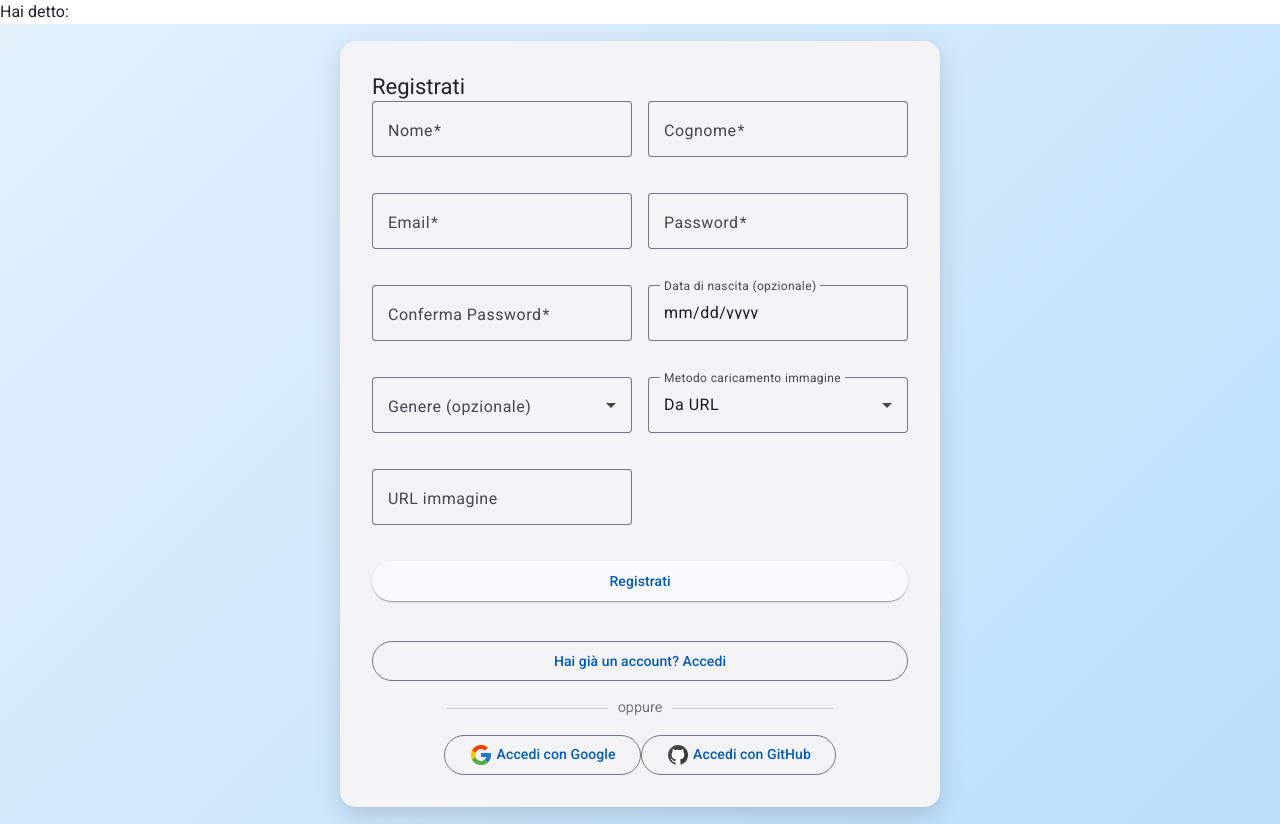
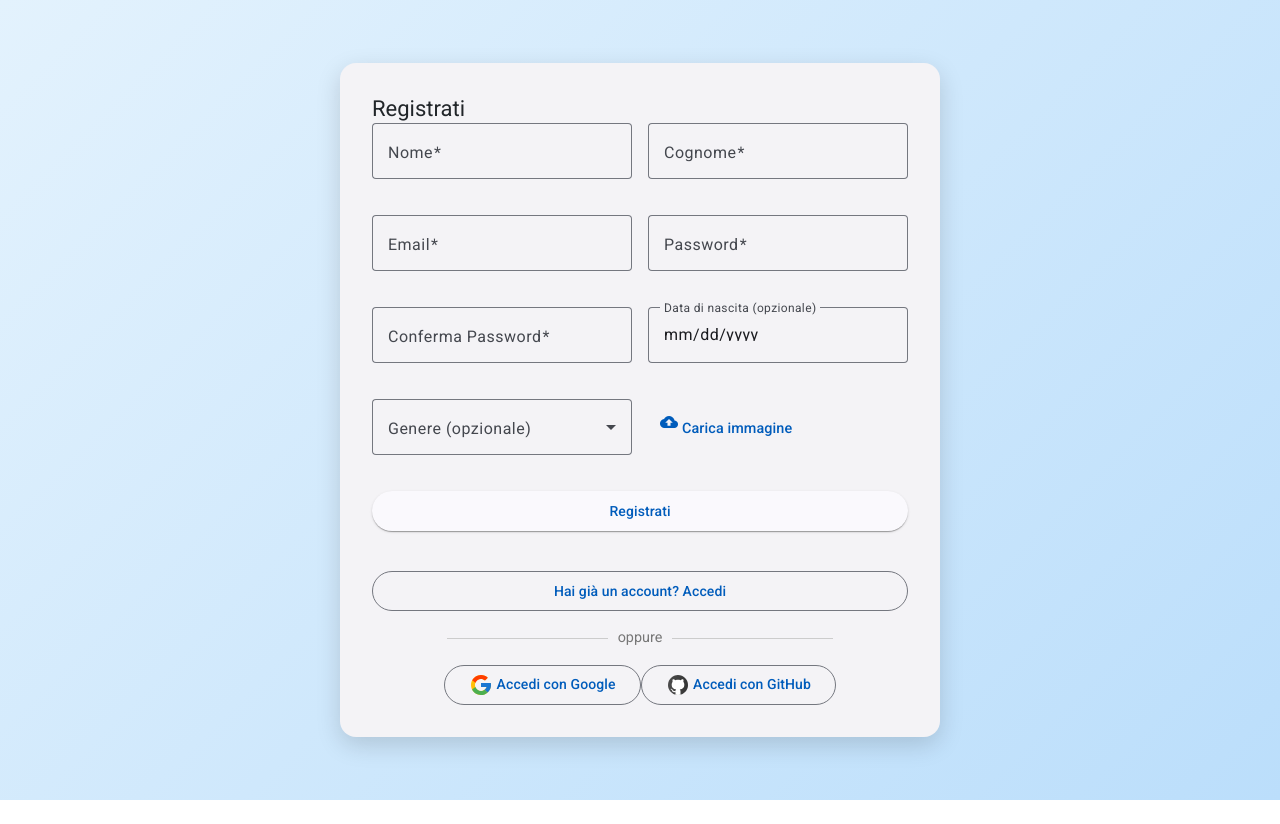
Before and after one commit to Dokjolly0/Angular19_template, an Angular app: page /register in a window 1280 px wide. After the commit the page ends 800 px from the top, so only its background shows below. Built offline with nearby package versions, Linux system fonts and the light colour scheme.

Commit message:
Add load image button

```diff
--- /dev/null
+++ b/src/app/components/image-upload-dialog/image-upload-dialog.component.css
@@ -0,0 +1,7 @@
+.field {
+  margin-top: 1rem;
+}
+.preview {
+  margin-top: 1rem;
+  text-align: center;
+}
--- /dev/null
+++ b/src/app/components/image-upload-dialog/image-upload-dialog.component.html
@@ -0,0 +1,28 @@
+<h2 mat-dialog-title>Seleziona immagine</h2>
+<mat-dialog-content>
+  <mat-radio-group [(ngModel)]="mode">
+    <mat-radio-button value="url">Da URL</mat-radio-button>
+    <mat-radio-button value="file">Da File</mat-radio-button>
+  </mat-radio-group>
+
+  <div *ngIf="mode === 'url'" class="field">
+    <mat-form-field appearance="outline" class="full-width">
+      <mat-label>URL immagine</mat-label>
+      <input matInput [(ngModel)]="url" (input)="updatePreview()" />
+    </mat-form-field>
+  </div>
+
+  <div *ngIf="mode === 'file'" class="field">
+    <input type="file" (change)="onFileSelected($event)" />
+  </div>
+
+  <div *ngIf="previewImage" class="preview">
+    <img [src]="previewImage" alt="Preview" width="150" />
+  </div>
+</mat-dialog-content>
+<mat-dialog-actions align="end">
+  <button mat-button (click)="close()">Annulla</button>
+  <button mat-raised-button color="primary" (click)="confirm()">
+    Conferma
+  </button>
+</mat-dialog-actions>
--- /dev/null
+++ b/src/app/components/image-upload-dialog/image-upload-dialog.component.ts
@@ -0,0 +1,59 @@
+import { Component, Inject, inject } from '@angular/core';
+import {
+  MAT_DIALOG_DATA,
+  MatDialogRef,
+  MatDialogModule,
+} from '@angular/material/dialog';
+import { CommonModule } from '@angular/common';
+import { MatButtonModule } from '@angular/material/button';
+import { MatFormFieldModule } from '@angular/material/form-field';
+import { MatInputModule } from '@angular/material/input';
+import { MatRadioModule } from '@angular/material/radio';
+import { FormsModule } from '@angular/forms';
+
+@Component({
+  selector: 'app-image-upload-dialog.component.ts',
+  imports: [
+    CommonModule,
+    MatDialogModule,
+    MatButtonModule,
+    MatFormFieldModule,
+    MatInputModule,
+    MatRadioModule,
+    FormsModule,
+  ],
+  templateUrl: './image-upload-dialog.component.html',
+  styleUrls: ['./image-upload-dialog.component.css'],
+})
+export class ImageUploadDialog {
+  mode: 'url' | 'file' = 'url';
+  url: string = '';
+  previewImage: string | null = null;
+  selectedFile: File | null = null;
+
+  constructor(private dialogRef: MatDialogRef<ImageUploadDialog>) {}
+
+  updatePreview(): void {
+    this.previewImage = this.url || null;
+  }
+
+  onFileSelected(event: Event): void {
+    const input = event.target as HTMLInputElement;
+    if (input.files && input.files.length > 0) {
+      this.selectedFile = input.files[0];
+      const reader = new FileReader();
+      reader.onload = () => {
+        this.previewImage = reader.result as string;
+      };
+      reader.readAsDataURL(this.selectedFile);
+    }
+  }
+
+  confirm(): void {
+    this.dialogRef.close(this.previewImage); // restituisci la stringa base64 o url
+  }
+
+  close(): void {
+    this.dialogRef.close();
+  }
+}
--- a/src/app/pages/register/register.component.css
+++ b/src/app/pages/register/register.component.css
@@ -1,4 +1,4 @@
-.login-container {
+.register-container {
   height: 100vh;
   display: flex;
   justify-content: center;
@@ -6,7 +6,7 @@
   background: linear-gradient(135deg, #e3f2fd, #bbdefb);
 }
 
-.login-card {
+.register-card {
   width: 100%;
   max-width: 600px;
   padding: 1rem;
@@ -52,6 +52,26 @@
   margin: 0 10px;
 }
 
+.image-upload-link {
+  position: relative;
+  display: flex;
+  align-items: center;
+  bottom: 0.5rem;
+}
+
+.upload-link {
+  padding: 0;
+  font-size: 0.9rem;
+  text-transform: none;
+  font-weight: 500;
+  color: #42a5f5; /* azzurro Material */
+}
+
+.upload-link mat-icon {
+  font-size: 18px;
+  margin-right: 4px;
+}
+
 @media (max-width: 600px) {
   .form-grid {
     grid-template-columns: 1fr;
--- a/src/app/pages/register/register.component.html
+++ b/src/app/pages/register/register.component.html
@@ -1,6 +1,5 @@
-Hai detto:
-<div class="login-container">
-  <mat-card class="login-card">
+<div class="register-container">
+  <mat-card class="register-card">
     <mat-card-header>
       <mat-card-title>Registrati</mat-card-title>
     </mat-card-header>
@@ -60,39 +59,19 @@ Hai detto:
             </mat-select>
           </mat-form-field>
 
-          <mat-form-field appearance="outline" class="form-field">
-            <mat-label>Metodo caricamento immagine</mat-label>
-            <mat-select [(value)]="pictureMode">
-              <mat-option value="url">Da URL</mat-option>
-              <mat-option value="file">Da file</mat-option>
-            </mat-select>
-          </mat-form-field>
+          <div class="form-field image-upload-link">
+            <button
+              mat-button
+              type="button"
+              color="accent"
+              class="upload-link"
+              (click)="openImageDialog()"
+            >
+              <mat-icon inline>cloud_upload</mat-icon>
+              Carica immagine
+            </button>
+          </div>
 
-          <!-- Campo immagine da URL -->
-          <ng-container *ngIf="pictureMode === 'url'">
-            <mat-form-field appearance="outline" class="form-field">
-              <mat-label>URL immagine</mat-label>
-              <input
-                matInput
-                formControlName="picture"
-                (input)="updatePreviewFromUrl()"
-              />
-            </mat-form-field>
-          </ng-container>
-
-          <!-- Campo immagine da file -->
-          <ng-container *ngIf="pictureMode === 'file'">
-            <div class="form-field upload-field">
-              <label for="fileInput">Carica immagine</label>
-              <input
-                id="fileInput"
-                type="file"
-                (change)="onFileSelected($event)"
-              />
-            </div>
-          </ng-container>
-
-          <!-- Preview -->
           <div *ngIf="previewImage" class="form-field">
             <img [src]="previewImage" alt="Anteprima immagine" width="150" />
           </div>
@@ -123,7 +102,7 @@ Hai detto:
             mat-stroked-button
             color="warn"
             class="auth-btn"
-            (click)="loginWithGoogle()"
+            (click)="registerWithGoogle()"
             type="button"
           >
             <span [innerHTML]="googleSVG(24)"></span>
@@ -134,7 +113,7 @@ Hai detto:
             mat-stroked-button
             color="accent"
             class="auth-btn"
-            (click)="loginWithGithub()"
+            (click)="registerWithGithub()"
             type="button"
           >
             <span [innerHTML]="gitHubSVG(24)"></span>
--- a/src/app/pages/register/register.component.ts
+++ b/src/app/pages/register/register.component.ts
@@ -25,6 +25,8 @@ import { DomSanitizer, SafeHtml } from '@angular/platform-browser';
 import { gitHubSVG } from '../../svg/github.svg';
 import { googleSVG } from '../../svg/google.svg';
 import { environment } from '../../../environments/environment';
+import { MatDialog } from '@angular/material/dialog';
+import { ImageUploadDialog } from '../../components/image-upload-dialog/image-upload-dialog.component';
 
 @Component({
   selector: 'app-register',
@@ -50,6 +52,7 @@ export class RegisterComponent implements OnInit, OnDestroy {
   private router = inject(Router);
   private destroyed$ = new Subject<void>();
   private sanitizer = inject(DomSanitizer);
+  private dialog = inject(MatDialog);
 
   registerForm: FormGroup = new FormGroup({});
   genderOptions = genderOptions;
@@ -76,6 +79,19 @@ export class RegisterComponent implements OnInit, OnDestroy {
       };
       reader.readAsDataURL(file);
     }
+  }
+
+  openImageDialog(): void {
+    const dialogRef = this.dialog.open(ImageUploadDialog, {
+      width: '400px',
+    });
+
+    dialogRef.afterClosed().subscribe((result) => {
+      if (result) {
+        this.previewImage = result;
+        this.registerForm.get('picture')?.setValue(result);
+      }
+    });
   }
 
   ngOnInit(): void {
@@ -126,11 +142,11 @@ export class RegisterComponent implements OnInit, OnDestroy {
     };
   }
 
-  loginWithGoogle(): void {
+  registerWithGoogle(): void {
     window.location.href = `${environment.googleAuthLink}`;
   }
 
-  loginWithGithub(): void {
+  registerWithGithub(): void {
     window.location.href = `${environment.gitHubAuthLink}`;
   }
 
```
